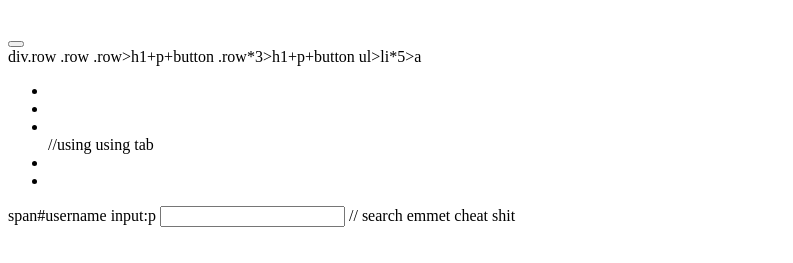
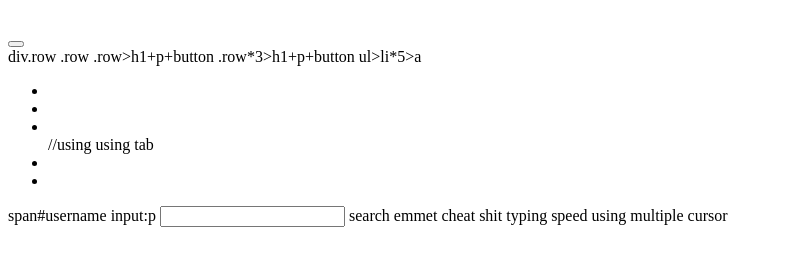
Before and after one commit to rabi993/m17-serious-web-developer-, a plain HTML site: page index.html in a window 1280 px wide. Shown: the part 95-358 px from the top of the page, without its empty margins (0-793 px from the left). Drawn offline with Linux system fonts and the light colour scheme.

Commit message:
search emmet cheat shit

```diff
--- a/index.html
+++ b/index.html
@@ -33,6 +33,10 @@
     <input type="password" name="" id="">
 
 
-    // search emmet cheat shit
+     search emmet cheat shit
+    typing speed
+    using multiple cursor
+
+
 </body>
 </html>
```
